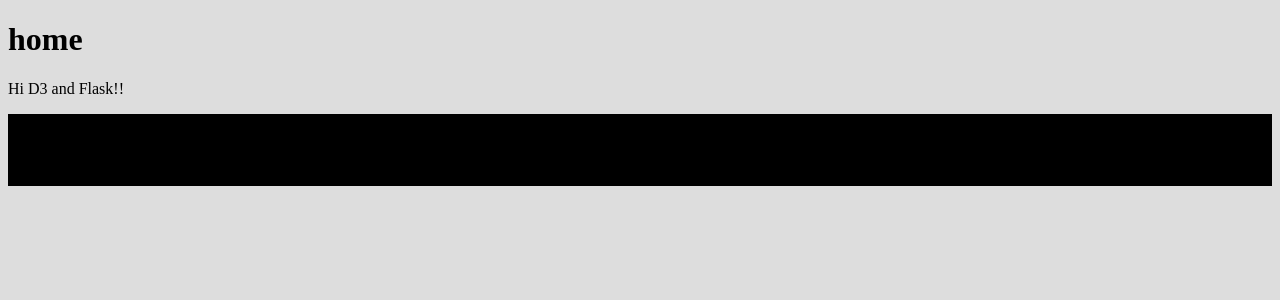
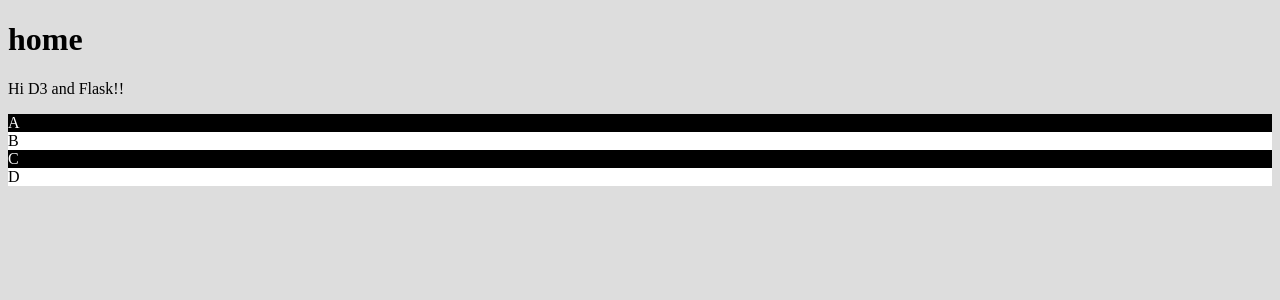
Before and after one commit to ulgoon/TIL, a Flask app: page / in a window 1280 px wide. Shown: the top 300 px of the page. Run offline with Flask 2, Linux system fonts and the light colour scheme; some libraries are stand-ins or nearby versions.

Commit message:
conditional styliing with function

```diff
--- a/d3js/templates/index.html
+++ b/d3js/templates/index.html
@@ -21,7 +21,13 @@
   <div id="listbox3">C</div>
   <div id="listbox4">D</div>
   <script>
-    d3.selectAll('div').style('background-color','black');
+    d3.selectAll('div')
+        .style('background-color', function(d,i){
+            return (i % 2 == 0) ? "black":"white";
+        })
+        .style('color', function(d,i){
+            return (i % 2 == 0) ? "white":"black";
+        });
   </script>
  </body>
 </html>
```
